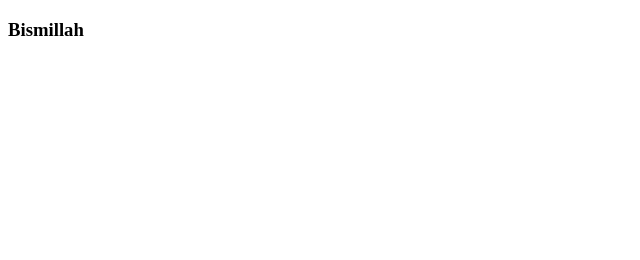
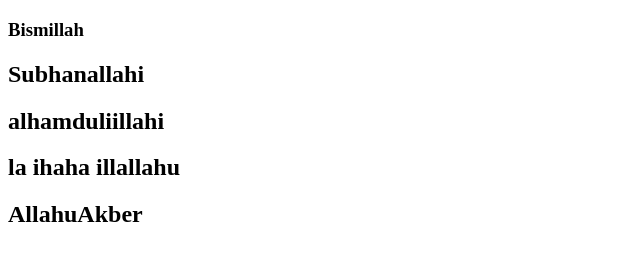
Before and after one commit to afrin19sanjana/profour, a plain HTML site: page index.html in a window 1280 px wide. Shown: the whole page, without its empty margins (0-640 px from the left). Drawn offline with Linux system fonts and the light colour scheme.

Commit message:
first commit

```diff
--- a/index.html
+++ b/index.html
@@ -7,5 +7,9 @@
 </head>
 <body>
     <h3>Bismillah</h3>
+    <h2>Subhanallahi</h2>
+    <h2>alhamduliillahi</h2>
+    <h2>la ihaha illallahu</h2>
+    <h2>AllahuAkber</h2>
 </body>
 </html>
```
